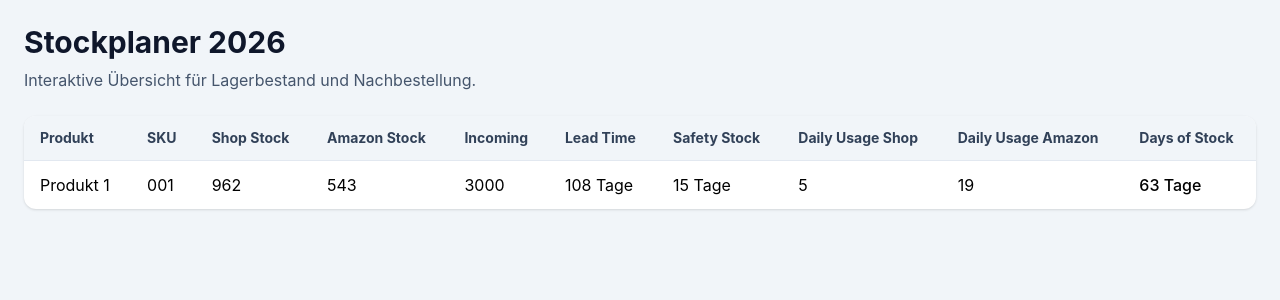
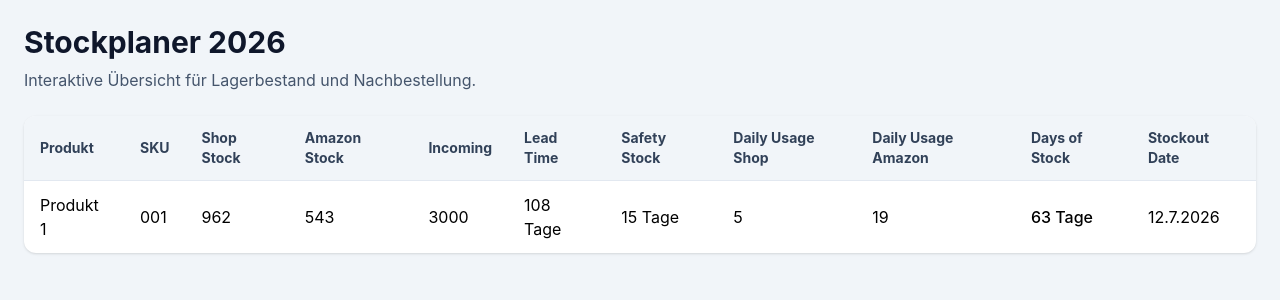
Before and after one commit to firasb1998/stockplaner-app, a React (Vite) app: page / in a window 1280 px wide. Shown: the top 300 px of the page. Built offline with nearby package versions, Linux system fonts and the light colour scheme.

Commit message:
Add estimated stockout date

```diff
--- a/package.json
+++ b/package.json
@@ -11,6 +11,7 @@
   },
   "dependencies": {
     "@tailwindcss/vite": "^4.2.4",
+    "date-fns": "^4.1.0",
     "react": "^19.2.5",
     "react-dom": "^19.2.5",
     "tailwindcss": "^4.2.4"
--- a/src/App.tsx
+++ b/src/App.tsx
@@ -1,5 +1,5 @@
 import { initialProducts } from "./data/products";
-import { getDaysOfStock } from "./utils/calculations";
+import { getDaysOfStock, getEstimatedStockoutDate } from "./utils/calculations";
 
 function App() {
   return (
@@ -29,6 +29,7 @@ function App() {
                 <th className="px-4 py-3">Daily Usage Shop</th>
                 <th className="px-4 py-3">Daily Usage Amazon</th>
                 <th className="px-4 py-3">Days of Stock</th>
+                <th className="px-4 py-3">Stockout Date</th>
               </tr>
             </thead>
 
@@ -56,6 +57,12 @@ function App() {
                   <td className="px-4 py-3 font-medium">
                     {getDaysOfStock(product)} Tage
                   </td>
+
+                  <td className="px-4 py-3">
+                    {getEstimatedStockoutDate(product).toLocaleDateString(
+                      "de-DE",
+                    )}
+                  </td>
                 </tr>
               ))}
             </tbody>
--- a/src/utils/calculations.ts
+++ b/src/utils/calculations.ts
@@ -1,4 +1,5 @@
 import type { Product } from "../types/product";
+import { addDays } from "date-fns";
 
 export function getTotalStock(product: Product) {
   return product.shopStock + product.amazonStock;
@@ -18,3 +19,9 @@ export function getDaysOfStock(product: Product) {
 
   return Math.ceil(totalStock / dailyUsage);
 }
+
+export function getEstimatedStockoutDate(product: Product) {
+  const daysOfStock = getDaysOfStock(product);
+
+  return addDays(new Date(), daysOfStock);
+}
```
Also changed, not shown: 1 other file (tests, documents, lock files or other folders).
